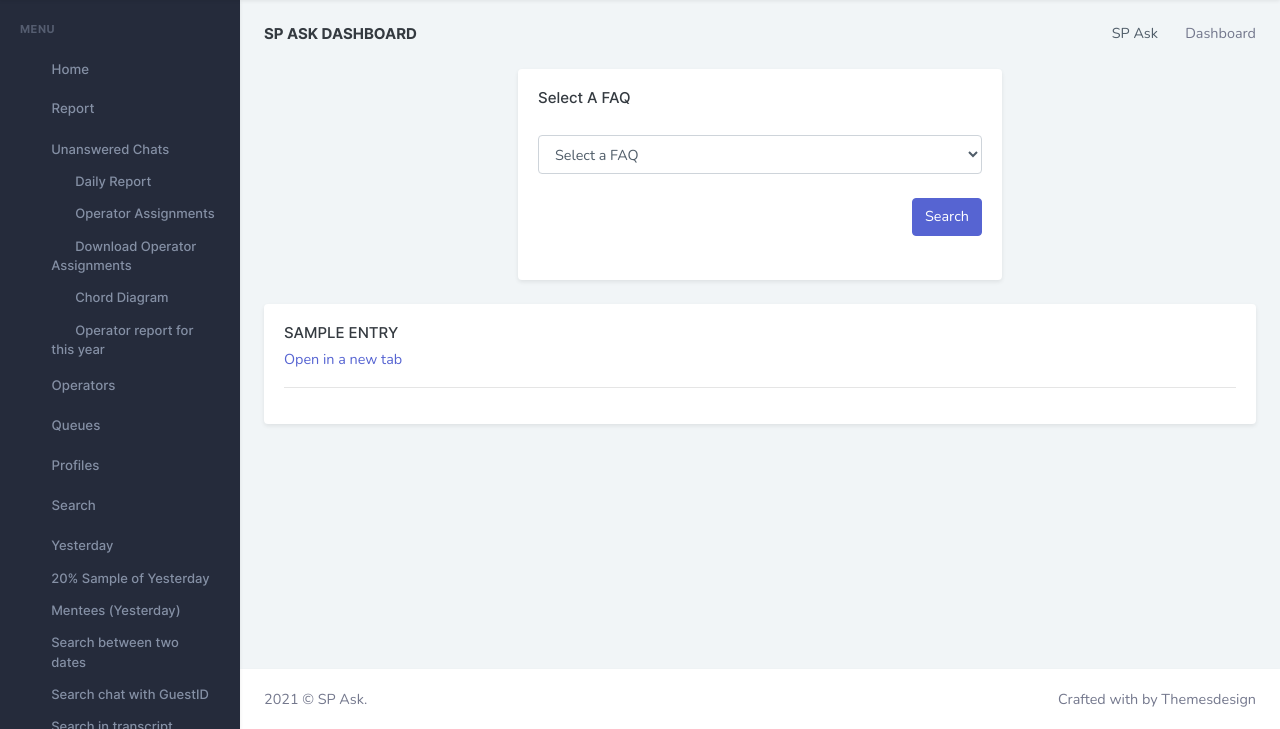
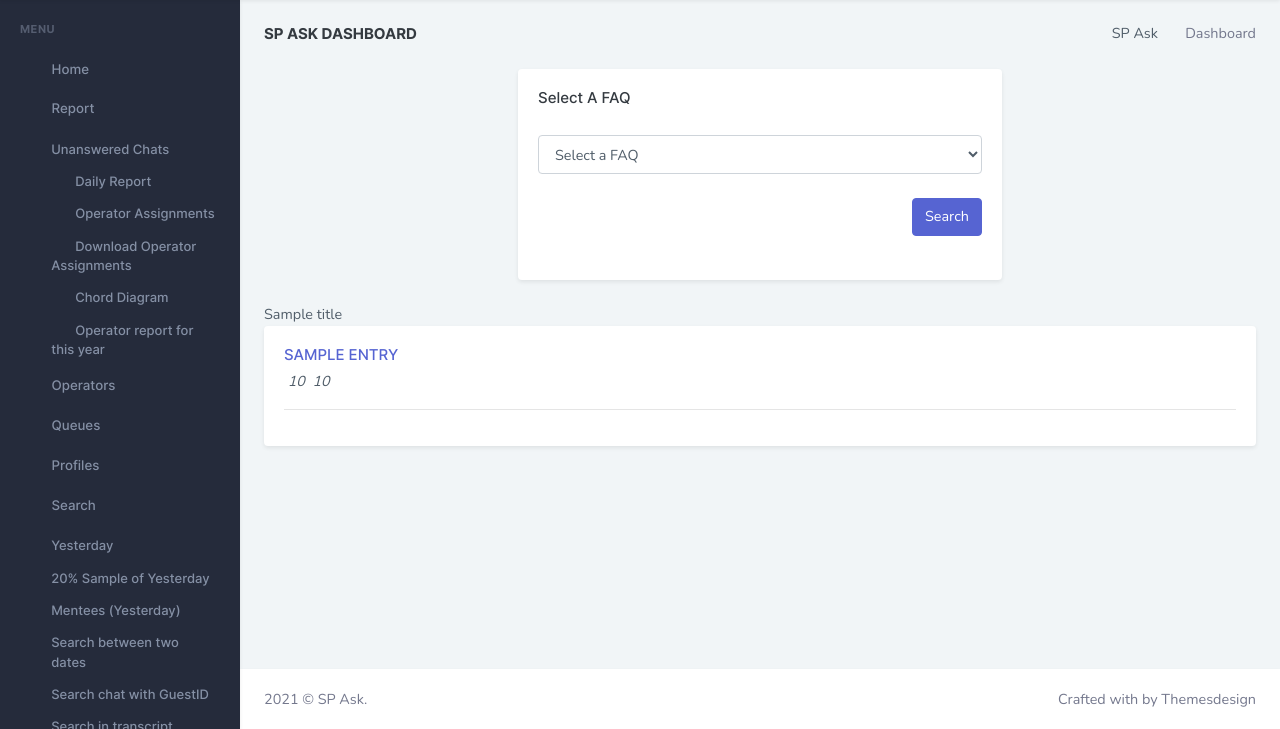
Before and after one commit to guinslym/sp_ask_admin_dashboard, a Django app: template dashboard/templates/results/faq.html in a window 1280 px wide. Shown: the part 71-800 px from the top of the page. Run offline with Django 3.2, Linux system fonts and the light colour scheme; the template is opened without the code that fills it: most values are stand-ins (such as "Sample title", 1, 10 or a date in 2020); parts of the project's set-up code (start-up, migrations or seed data) failed here and were passed over; some libraries are stand-ins or nearby versions.

Commit message:
part 2 - FAQ

```diff
--- a/dashboard/templates/results/faq.html
+++ b/dashboard/templates/results/faq.html
@@ -37,20 +37,27 @@
 </div>
 
 
-{% for entry in response %}
                         <div class="row">
                             <div class="col-lg-12">
+                              {{title}}
+
                                 <div class="card">
+                                  {% for entry in response %}
                                     <div class="card-body">
-                                    <h4 class="card-title">{{entry.question|upper}}</h4>
-                                    <p><a href="" target="_blank">Open in a new tab <i class="fas fa-external-link-alt"></i> </a></p>
+                                    <h4 class="card-title">
+                                      <a href="{{entry.id}}" target="_blank">{{entry.question|upper}}</a>
+                                    </h4>
+                                    <p><i class="ri-download-line">&nbsp;{{entry.views}}</i>&nbsp;<i class="ri-timer-line">&nbsp;{{entry.likes}}</i>
+                                      </p>
                                     <hr/>
 
                                     </div>
+                                    {% endfor %}
                                 </div>
+
                             </div>
                         </div>
-                        {% endfor %}
+
 
 
 {% endblock %}
--- a/dashboard/views/views_profiles_and_faqs.py
+++ b/dashboard/views/views_profiles_and_faqs.py
@@ -97,7 +97,7 @@ class SearchFAQResultsView(TemplateView):
     Returns:
         [type]: [description]
     """
-    template_name = "results/profile.html"
+    template_name = "results/faq.html"
 
     @csrf_exempt
     def get_context_data(self, **kwargs):
@@ -106,7 +106,9 @@ class SearchFAQResultsView(TemplateView):
         search_value = self.request.GET.get("faq_id")
 
         client = Client()
-        context['response'] = client.one('faqs', search_value).all('questions')
+        info = client.one('faqs', search_value).all('questions')
+        context['response'] = info.get_list()
         context["faqs"] = client.all("faqs").get_list()
+        context['title'] = "anonyme"
 
         return context
```
